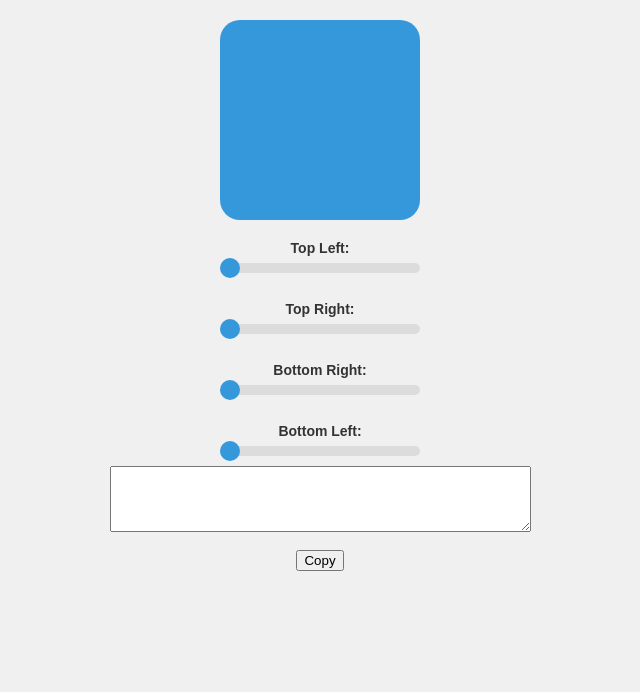
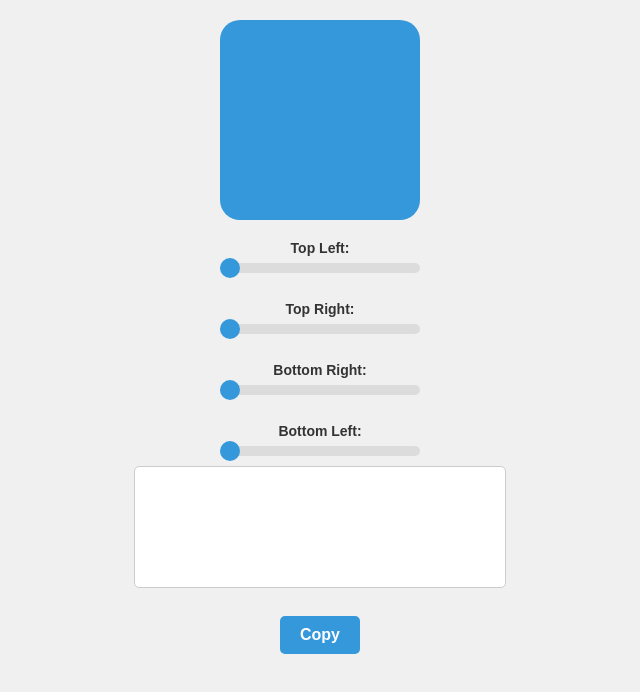
Before and after one commit to Gustavolongensadlovski/Gustavolongensadlovski.github.io, a plain HTML site: page index.html in a window 1280 px wide. Shown: the whole page, without its empty margins (320-960 px from the left). Drawn offline with Linux system fonts and the light colour scheme.

Commit message:
Update styles.css

```diff
--- a/styles.css
+++ b/styles.css
@@ -67,3 +67,32 @@ input[type="range"]::-moz-range-thumb {
     border-radius: 50%;
     cursor: pointer;
 }
+
+
+/* Estilos para a textarea */
+textarea {
+    width: 80%;
+    height: 100px;
+    resize: none;
+    padding: 10px;
+    border: 1px solid #ccc;
+    border-radius: 5px;
+    margin-bottom: 10px;
+}
+
+/* Estilos para o botão */
+button {
+    padding: 10px 20px;
+    font-size: 16px;
+    font-weight: bold;
+    color: white;
+    background-color: #3498db;
+    border: none;
+    border-radius: 5px;
+    cursor: pointer;
+    transition: background-color 0.3s ease;
+}
+
+button:hover {
+    background-color: #2980b9;
+}
```
